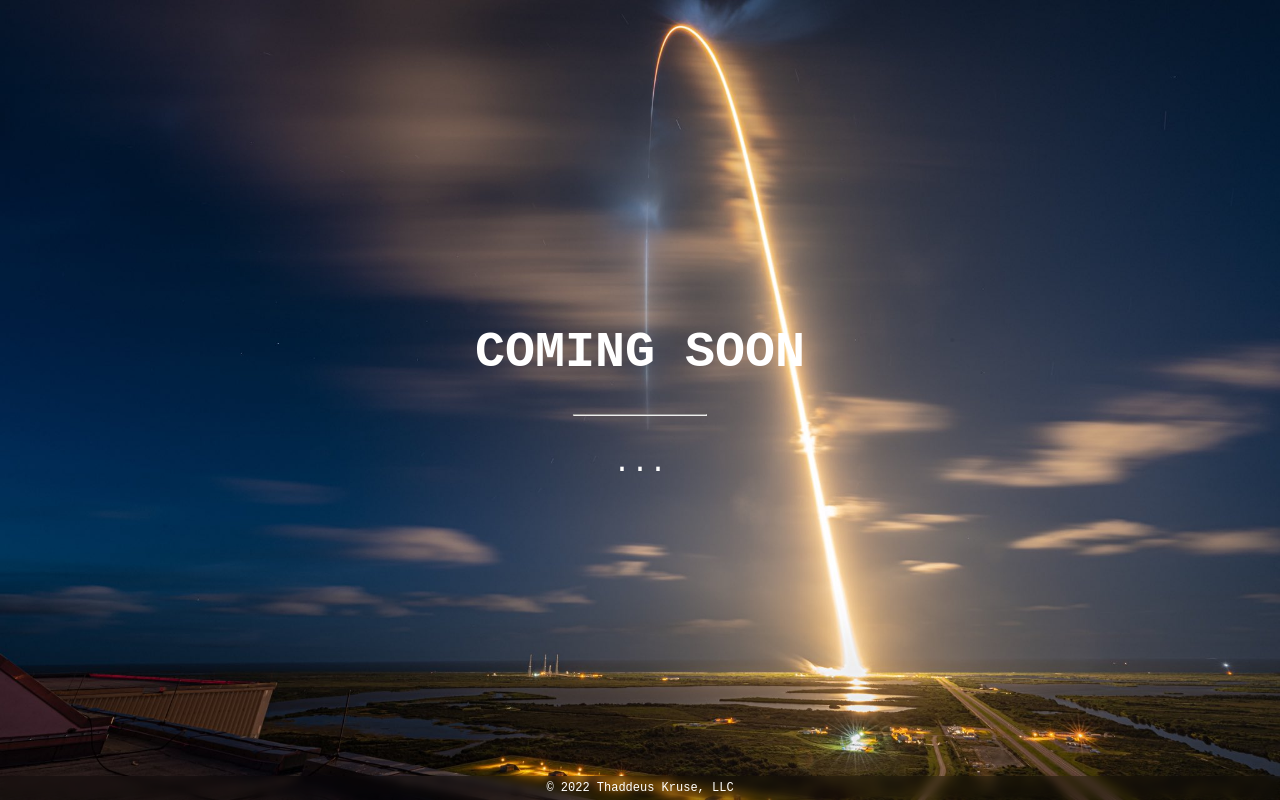
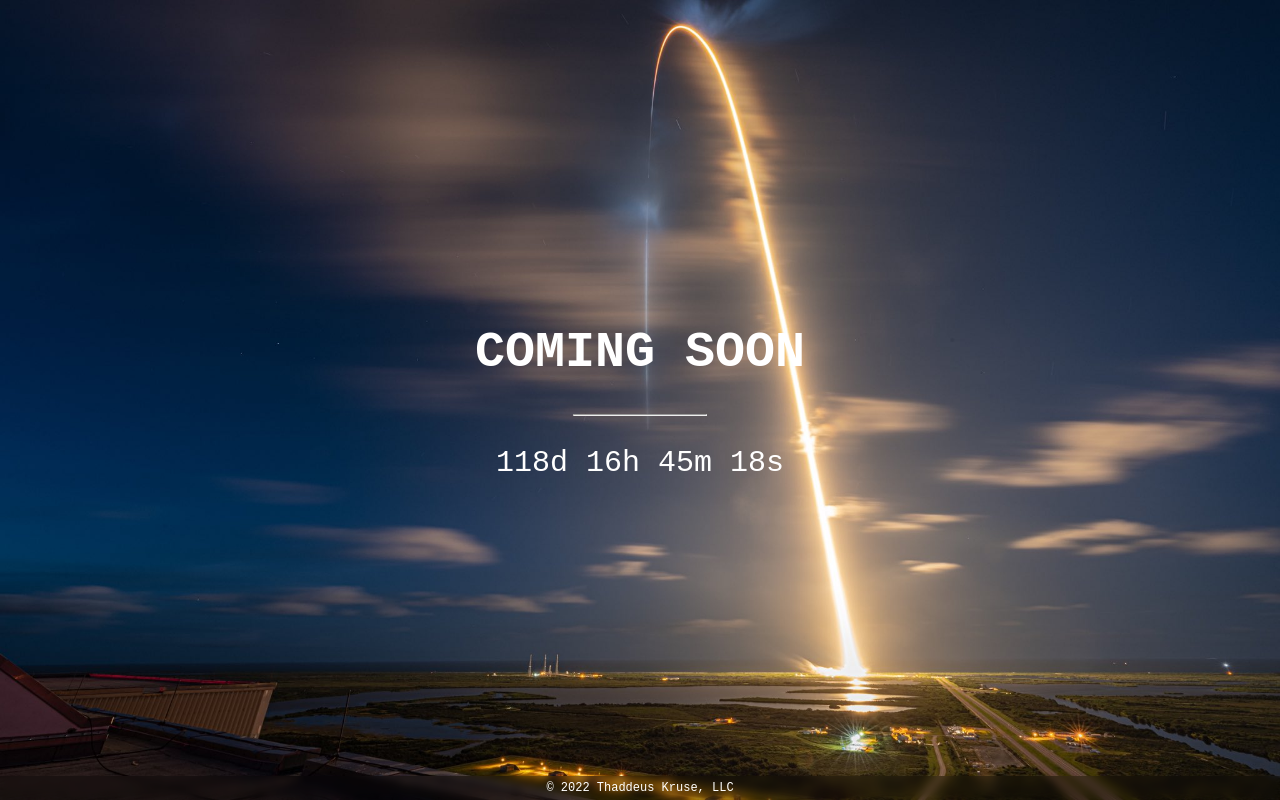
Before and after one commit to thaddeusk/thaddeusk.github.io, a plain HTML site: page index.html in a window 1280 px wide. Drawn offline with Linux system fonts and the light colour scheme.

Commit message:
update title and countdown

```diff
--- a/index.html
+++ b/index.html
@@ -116,6 +116,9 @@ a {
   height: 100%
 }
 </style>
+<head>
+  <title>Thaddeus Kruse - Software Developer</title>
+</head>
 <body>
 
 <div class='smear'>
@@ -139,7 +142,7 @@ a {
 </div>
 
 <script>
-var countDownDate = new Date('May 10, 2022 15:37:25').getTime();
+var countDownDate = new Date('December 25, 2022 00:00:00').getTime();
 
 var countdownfunction = setInterval(function() {
   var now = new Date().getTime();
```
